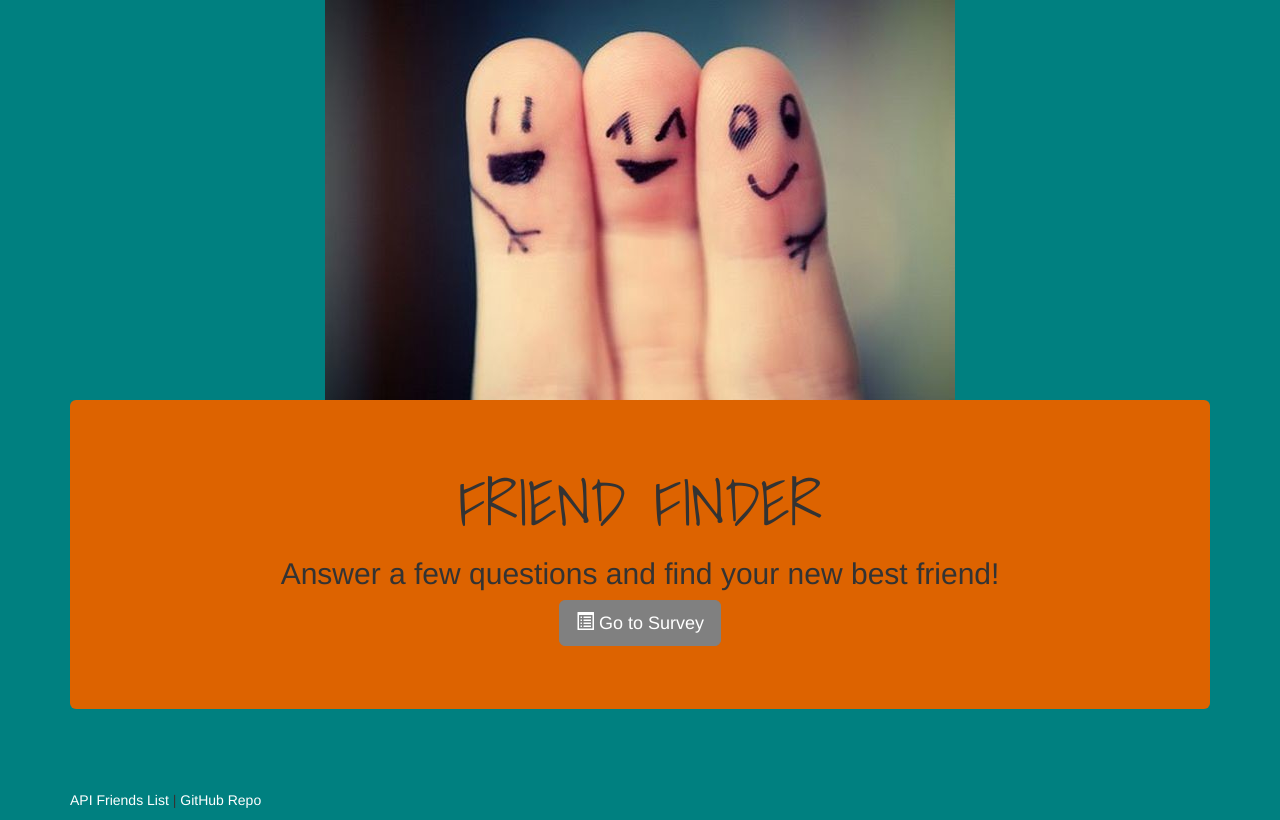
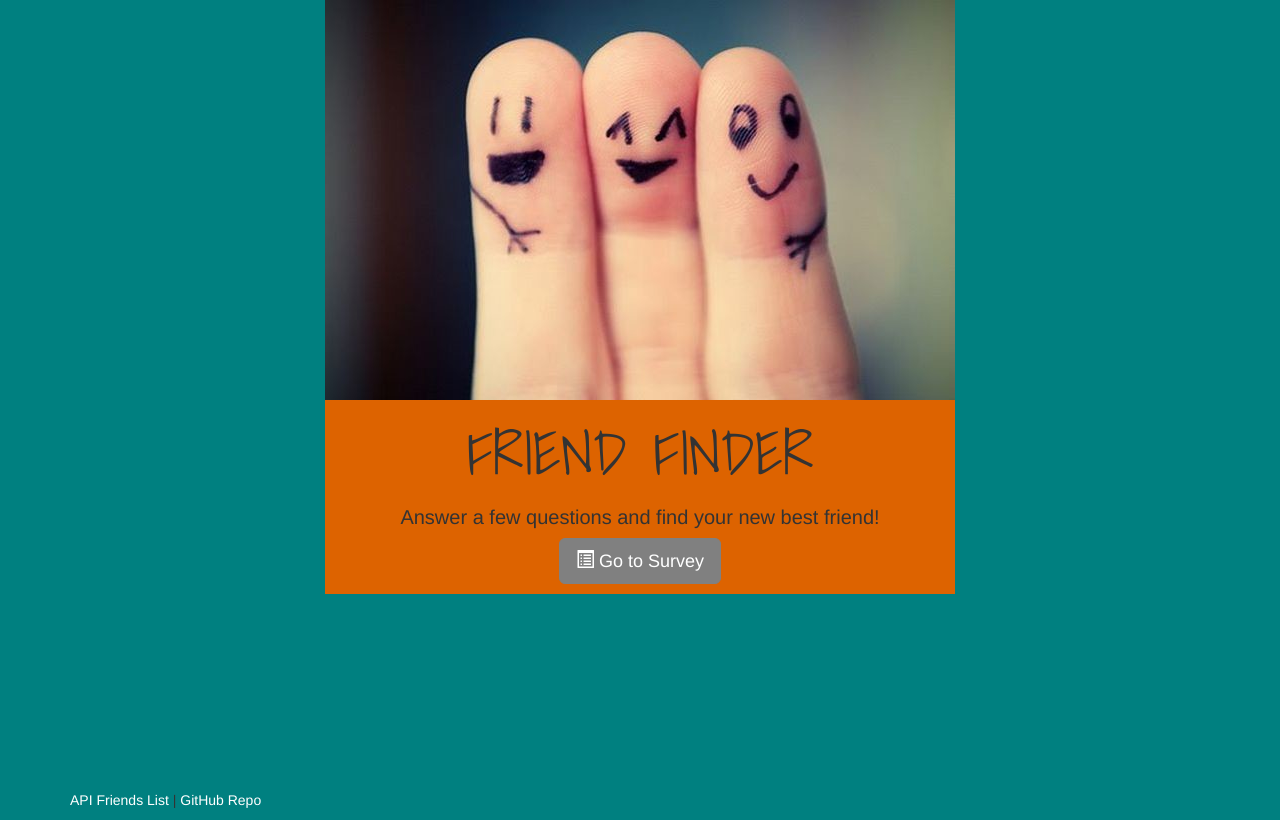
Before and after one commit to rixgithub/FriendFinder, a PHP site: page /public/home.html in a window 1280 px wide. Run offline with PHP 8.4, Linux system fonts and the light colour scheme; some libraries are stand-ins or nearby versions.

Commit message:
finished styling

```diff
--- a/public/home.css
+++ b/public/home.css
@@ -9,36 +9,38 @@ body {
   background-color: teal;
 }
 
+#main {
+	text-align: center;
+}
+
 #fingerPic {
 	 width: 100%;
+	 padding: 0;
 }
 
-.jumbotron {
-	width: 100%;
+#jumbo {
+	max-width: 630px;
     background-color: #dd6300;
+    text-align: center;
 }
 
 img {
-	border: 0;
+	margin: 0;
 	padding: 0;
 }
 
 h1 {
 	font-family: 'Shadows Into Light', cursive;
-	text-align: center;
+	font-size: 60px;
 }
 
 h2 {
-	text-align: center;
+	font-size: 20px;
 }
 
 .btn {
 	background-color: gray;
 	border-color: gray;
-}
-
-.jumbotron p {
-	text-align: center;
 }
 
 a {
--- a/public/home.html
+++ b/public/home.html
@@ -21,13 +21,11 @@
 				<img src="fingerPic.jpg" class="img-responsive center-block" alt="fingerPic"></img>
 			</div>
 
-			<div class="jumbotron">
-				<div class="container">
-			  		<h1>FRIEND FINDER</h1>
-			  		<h2>Answer a few questions and
-			  		find your new best friend!</h2>
-			  		<p><a class="btn btn-warning btn-lg" href="/survey" role="button"><span class="glyphicon glyphicon-list-alt"></span> Go to Survey</a></p>
-				</div>
+			<div class="container" id="jumbo">
+		  		<h1>FRIEND FINDER</h1>
+		  		<h2>Answer a few questions and
+		  		find your new best friend!</h2>
+		  		<p><a class="btn btn-warning btn-lg" href="/survey" role="button"><span class="glyphicon glyphicon-list-alt"></span> Go to Survey</a></p>
 			</div>
 	</div>
 
--- a/public/survey.html
+++ b/public/survey.html
@@ -163,7 +163,9 @@
 		<br>
 		<br>
 		<div class="container">
-		<button type="submit" class="btn btn-warning btn-lg btn-block" id="submit">Submit</button>
+			<button type="submit" class="btn btn-warning btn-lg pull-left" id="submit">Submit</button>
+
+			<p><a class="btn btn-warning btn-lg pull-right" href="/" role="button"><span class="glyphicon glyphicon-list-alt"></span> Home Page</a></p>
 		</div>
 	</div>
 	<br>
```
